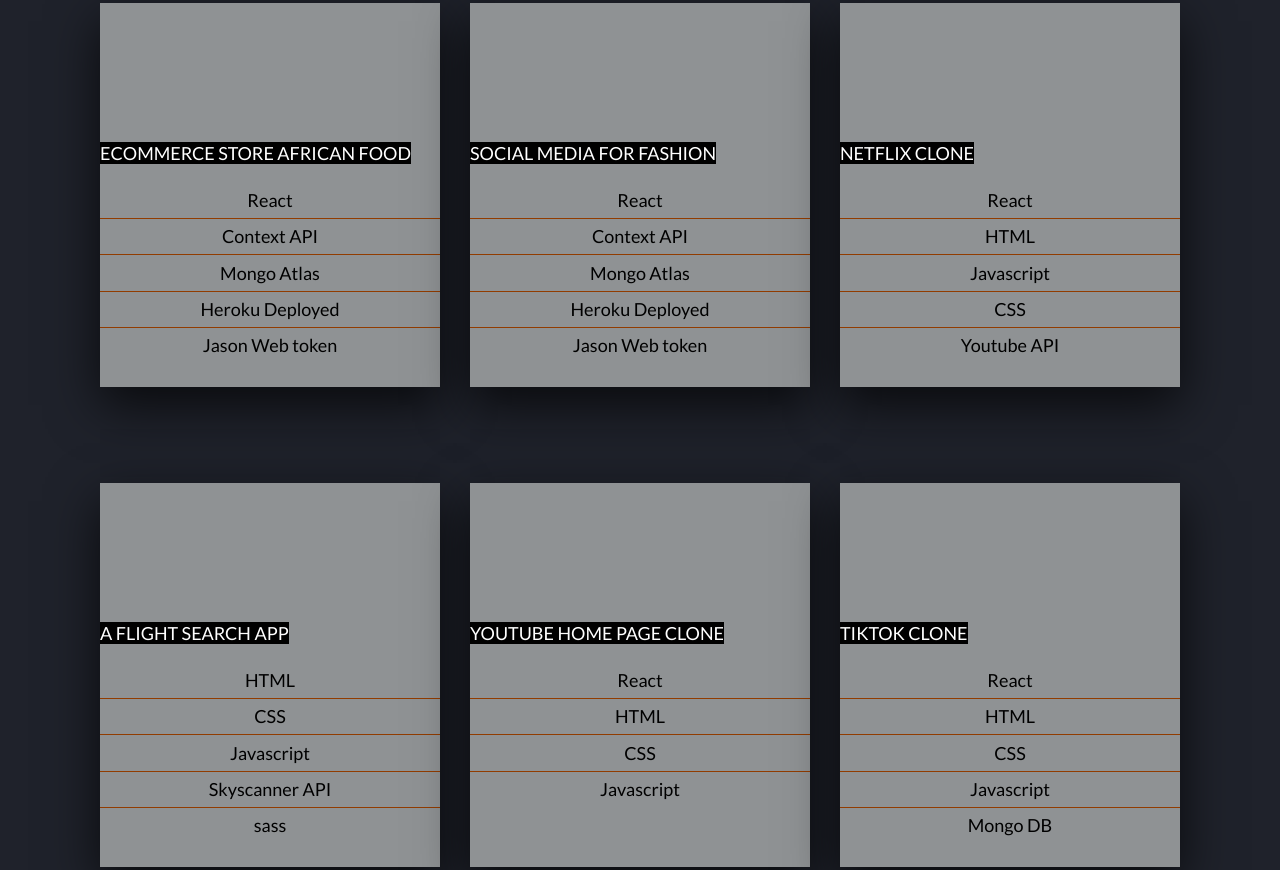
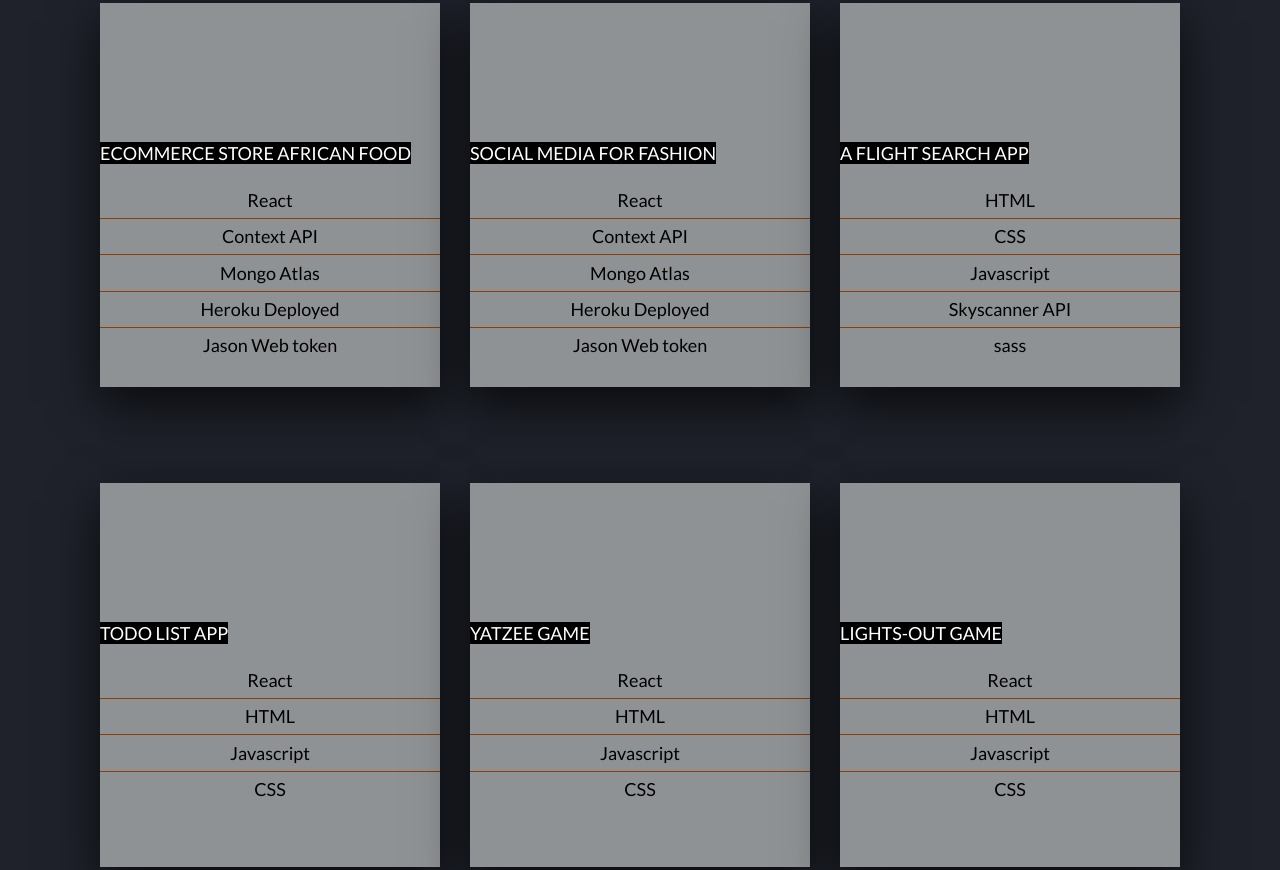
Before and after one commit to appwexdigital/comming-soon-portfolio, a plain HTML site: page index.html in a window 1280 px wide. Shown: the part 1065-1935 px from the top of the page. Drawn offline with nearby package versions, Linux system fonts and the light colour scheme.

Commit message:
added changes to some files

```diff
--- a/index.html
+++ b/index.html
@@ -144,55 +144,8 @@
 
         </div>
 
-<!-- //////////////////////////////////////////////////////////HANG MAN GAME START////////////////////////////////////////////////////////// -->
+<!-- //////////////////////////////////////////////////////////Flight app ends ////////////////////////////////////////////////////////// -->
 
-<div class="col-lg-4 col-md-4 col-sm-12">
-    <div class="cardz">
-       <div class="cardz_side cardz_side--front">
-          <div class="cardz_picture cardz_picture--7">
-
-          </div>
-          <h4 class="cardz_heading">
-              <span class="cardz_heading-span cardz_heading-span--1">
-                Netflix Clone
-              </span>
-
-          </h4>
-          <div class="cardz_details">
-             <ul>
-                 <li>React</li>
-                 <li>HTML</li>
-                 <li>Javascript</li>
-                 <li>CSS</li>
-                 <li>Youtube API</li>
-
-             </ul>
-          </div>
-       </div>
-       <div class="cardz_side cardz_side--back cardz_side--back-1" >
-           <div class="cardz_cta">
-
-
-           <a href="https://netflix-react-clone-34974.web.app" class="btn btn--white u-margin-bottom-small" target="_blank">Project Link</a>
-           <a href="#popup" class="btn btn--white u-margin-bottom-small project" id="netflix">Project Picture</a>
-    </div>
-    </div>
-</div>
-</div>
-
-
-
-<!-- //////////////////////////////////////////////////////////HANG MAN GAME END /////////////////////////////////////////////////////////// -->
-
-
-
-
-
-
-    </div>
-    <div class="row u-margin-bottom-8">
-
-        <!--/////////////////////////// Flight scanner app ///////////////////////////////   -->
 <div class="col-lg-4 col-md-4 col-sm-12">
     <div class="cardz">
        <div class="cardz_side cardz_side--front">
@@ -228,94 +181,26 @@
 
 
 
-
-    <!--///////////////////////////YOu TUBE STARTS ///////////////////////////////   -->
-     <div class="col-lg-4 col-md-4 col-sm-12">
-        <div class="cardz">
-           <div class="cardz_side cardz_side--front">
-              <div class="cardz_picture cardz_picture--5">
-
-              </div>
-              <h4 class="cardz_heading">
-                  <span class="cardz_heading-span cardz_heading-span--1">
-                   Youtube Home Page Clone
-                  </span>
-
-              </h4>
-              <div class="cardz_details">
-                 <ul>
-                     <li>React</li>
-                     <li>HTML</li>
-                     <li>CSS</li>
-                     <li>Javascript</li>
-                 </ul>
-              </div>
-           </div>
-           <div class="cardz_side cardz_side--back cardz_side--back-2" >
-               <div class="cardz_cta">
-                <a href="https://clone-ae283.web.app/" class="btn btn--white u-margin-bottom-small" target="_blank">Project Link</a>
-
-                <a href="#popup" class="btn btn--white u-margin-bottom-small project" id="youtube">Project Picture</a>
-        </div>
-        </div>
-    </div>
-
-</div>
+<!-- //////////////////////////////////////////////////////////HANG MAN GAME END /////////////////////////////////////////////////////////// -->
 
 
-<div class="col-lg-4 col-md-4 col-sm-12">
-    <div class="cardz">
-       <div class="cardz_side cardz_side--front">
-          <div class="cardz_picture cardz_picture--6">
 
-          </div>
-          <h4 class="cardz_heading">
-              <span class="cardz_heading-span cardz_heading-span--1">
-               Tiktok Clone
-              </span>
 
-          </h4>
-          <div class="cardz_details">
-             <ul>
-                 <li>React</li>
-                 <li>HTML</li>
-                 <li>CSS</li>
-                 <li>Javascript</li>
-                 <li>Mongo DB</li>
-             </ul>
-          </div>
-       </div>
-       <div class="cardz_side cardz_side--back cardz_side--back-3" >
-           <div class="cardz_cta">
-
-            <a href="https://tiktoc-clone-583d5.web.app" class="btn btn--white u-margin-bottom-small" target="_blank">Project Link</a>
-
-            <a href="#popup" class="btn btn--white u-margin-bottom-small project" id ="tiktok">Project Picture</a>
-    </div>
-    </div>
-</div>
-
-</div>
 
 
     </div>
     <div class="row u-margin-bottom-8">
 
-
-
-<!-- ///////////////////////////////////////////////  Todo List app           //////////////////////////////////////////////////////////////////////////// -->
+        <!--/////////////////////////// Todo app starts ///////////////////////////////   -->
         <div class="col-lg-4 col-md-4 col-sm-12">
             <div class="cardz">
-
         <div class="cardz_side cardz_side--front">
         <div class="cardz_picture cardz_picture--10">
-
         </div>
         <h4 class="cardz_heading">
             <span class="cardz_heading-span cardz_heading-span--1">
               Todo List App
             </span>
-
         </h4>
         <div class="cardz_details">
         <ul>
@@ -326,7 +211,6 @@
         </ul>
         </div>
         </div>
-
                <div class="cardz_side cardz_side--back cardz_side--back-1" >
                    <div class="cardz_cta">
                    <a href="https://todo-list-app-5424a.web.app/" class="btn btn--white u-margin-bottom-small" target="_blank">Project Link</a>
@@ -334,27 +218,22 @@
             </div>
             </div>
         </div>
-
         </div>
 
 
+ <!--?///////////////////////////////////// todo app ends /////////////////////////////////// -->
 
-
-
-<!-- /////////////////////////////////////////////                  //////////////////////////////////////////////////////////////////////// -->
-<!-- ////////////////////////////////////////////YATZEE GAME STARTS/////////////////////////////////////////////////////////////////////// -->
+    <!--///////////////////////////Yatzee STARTS ///////////////////////////////   -->
 
     <div class="col-lg-4 col-md-4 col-sm-12">
         <div class="cardz">
            <div class="cardz_side cardz_side--front">
               <div class="cardz_picture cardz_picture--12">
-
               </div>
               <h4 class="cardz_heading">
                   <span class="cardz_heading-span cardz_heading-span--1">
                     Yatzee Game
                   </span>
-
               </h4>
               <div class="cardz_details">
                 <ul>
@@ -373,21 +252,22 @@
         </div>
         </div>
         </div>
+        </div>
 
-    </div>
-<!-- ///////////////////////////////////////////// Lights out game ///////////////////////////////////////////////////////////////////////// -->
 
+
+<!-- /////////////////////////////////Yatze app ends //////////////////////////////////////// -->
+
+    <!--///////////////////////////YOu TUBE STARTS ///////////////////////////////   -->
     <div class="col-lg-4 col-md-4 col-sm-12">
         <div class="cardz">
            <div class="cardz_side cardz_side--front">
               <div class="cardz_picture cardz_picture--9">
-
               </div>
               <h4 class="cardz_heading">
                   <span class="cardz_heading-span cardz_heading-span--1">
                     Lights-Out Game
                   </span>
-
               </h4>
               <div class="cardz_details">
                 <ul>
@@ -398,7 +278,6 @@
                 </ul>
               </div>
            </div>
-
            <div class="cardz_side cardz_side--back cardz_side--back-3" >
                <div class="cardz_cta">
                 <a href="https://lights-out-react-game.web.app/" class="btn btn--white u-margin-bottom-small" target="_blank">Project Link</a>
@@ -406,14 +285,14 @@
         </div>
         </div>
         </div>
-
         </div>
 
 
 
-
+<!-- /////////////////////////////////app ends //////////////////////////////////////// -->
 
 </div>
+
 <div class="row u-margin-bottom-8">
 
     <!-- ///////////////////////////////////////////////////////////////////////////////////////////////////////////////////////////////////////////////////////////// -->
```
Lines whose indentation alone changed are shown as unchanged.
